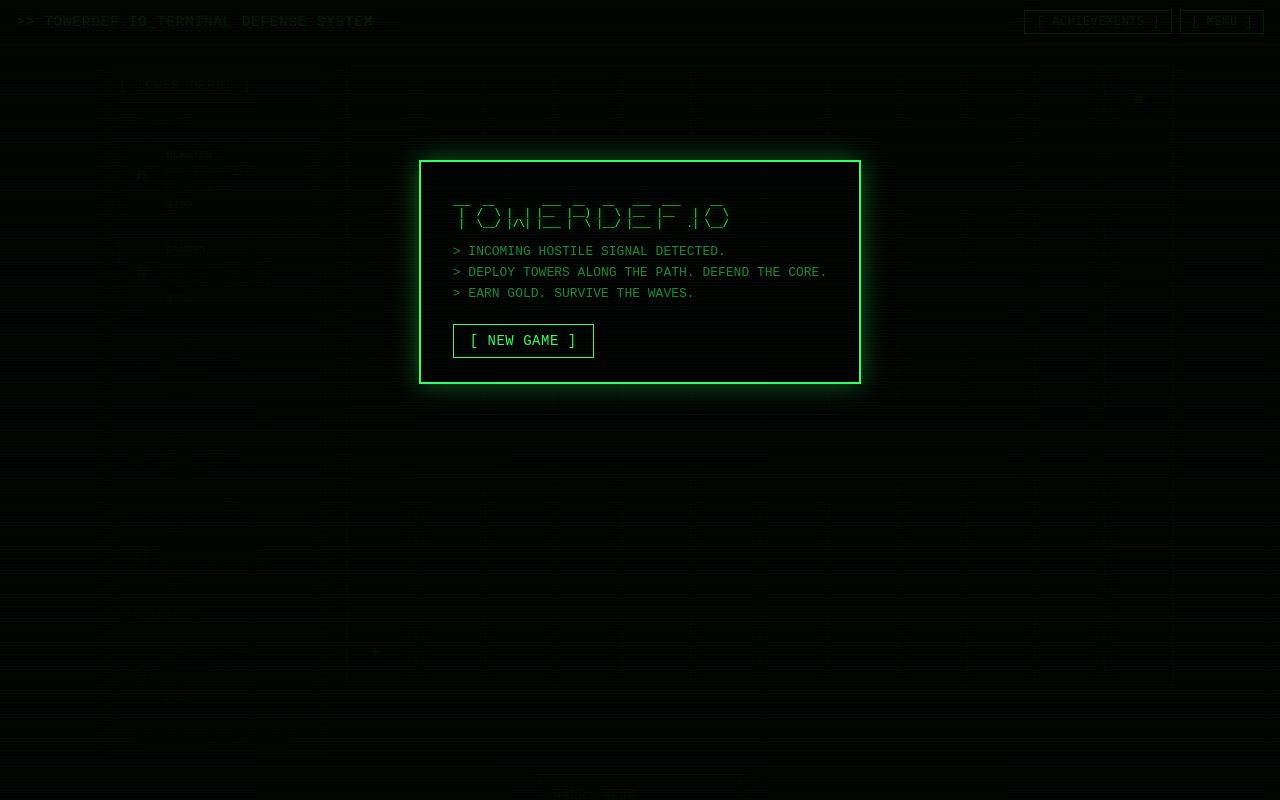
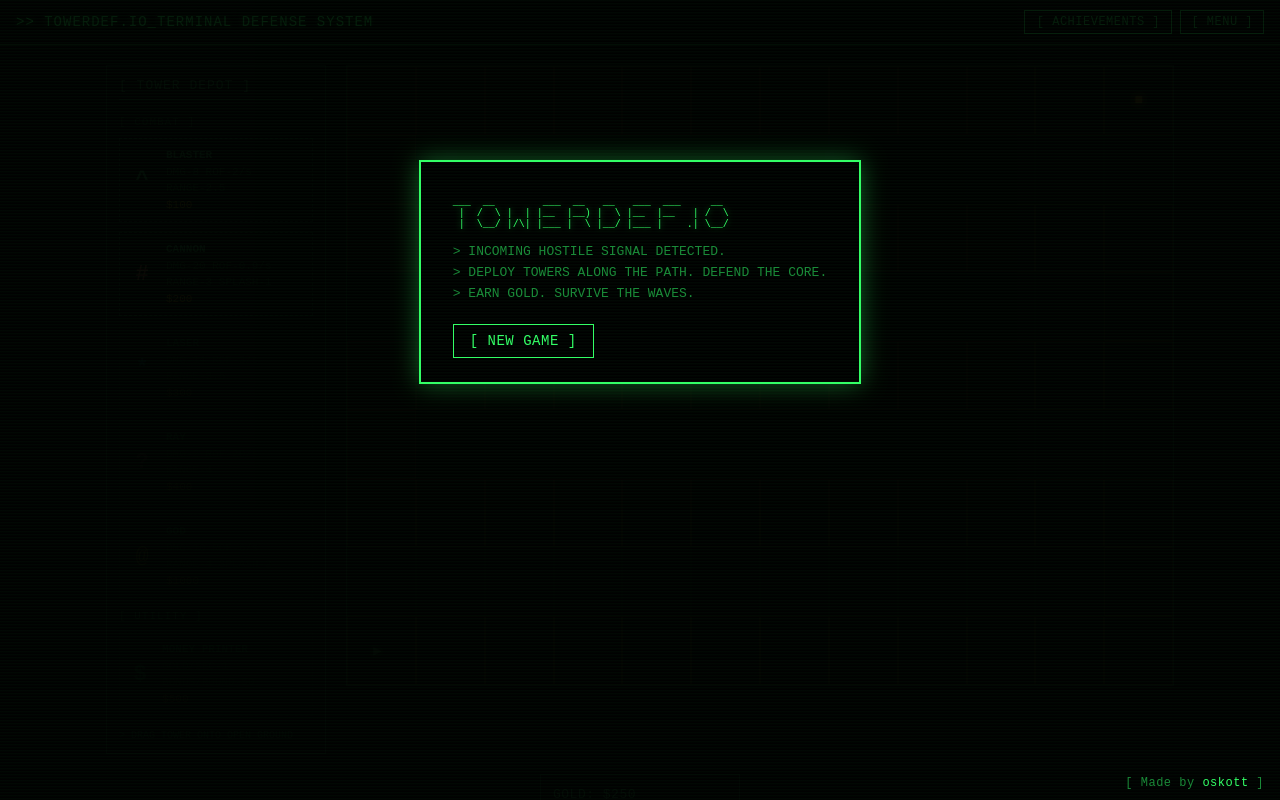
Before and after one commit to OskarOtt/towerdef-io, a React (Vite) app: page / in a window 1280 px wide. Shown: the top 800 px of the page. Built offline with nearby package versions, Linux system fonts and the light colour scheme.

Commit message:
add made by text

```diff
--- a/src/App.css
+++ b/src/App.css
@@ -692,3 +692,24 @@
   color: var(--term-amber);
   text-shadow: 0 0 4px rgba(255, 176, 0, 0.8);
 }
+
+/* ---------- Footer ---------- */
+.app-footer {
+  position: fixed;
+  right: 10px;
+  bottom: 6px;
+  padding: 4px 6px;
+  font-size: 12px;
+  letter-spacing: 0.5px;
+  color: var(--term-green-dim);
+  z-index: 6;
+}
+
+.app-footer a {
+  color: var(--term-green);
+  text-decoration: none;
+}
+
+.app-footer a:hover {
+  text-decoration: underline;
+}
--- a/src/App.tsx
+++ b/src/App.tsx
@@ -318,6 +318,13 @@ function App() {
           onClose={() => setAchievementsOpen(false)}
         />
       )}
+      <footer className="app-footer">
+        [ Made by{" "}
+        <a href="https://www.oskott.com/" target="_blank" rel="noopener noreferrer">
+          oskott
+        </a>{" "}
+        ]
+      </footer>
     </div>
   );
 }
```
